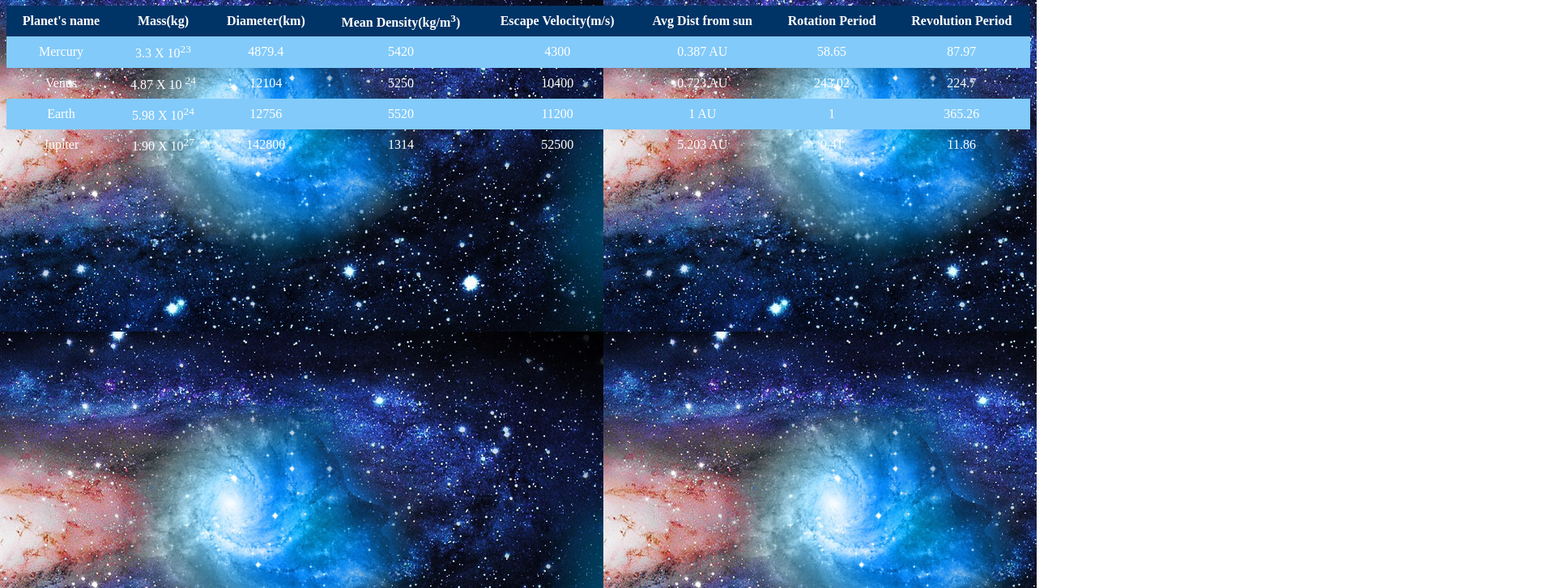
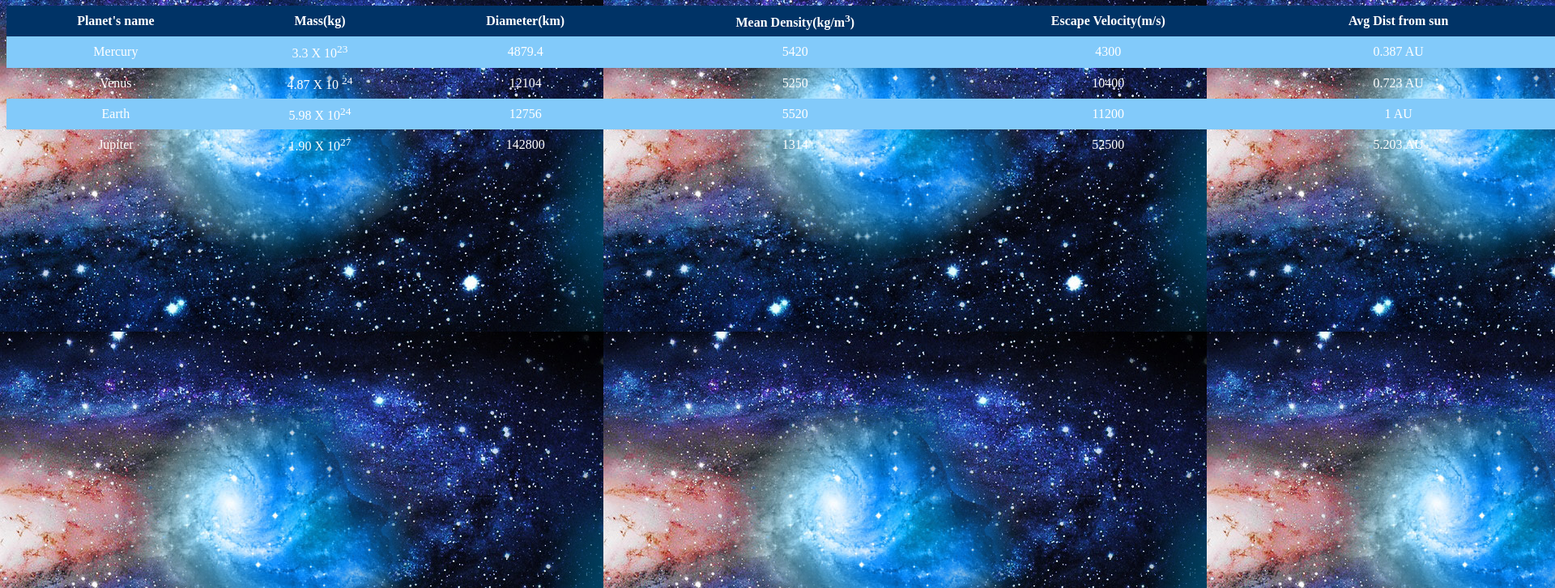
Before and after one commit to anokeinab/ITMD-361-lab5, a plain HTML site: page index.html in a window 1280 px wide. Shown: the part 73-800 px from the top of the page at 81% size, 1920 px wide, since content can reach past the window. Drawn offline with Linux system fonts and the light colour scheme.

Commit message:
Update style.css
Added comments and changed the table's width.

```diff
--- a/style.css
+++ b/style.css
@@ -3,17 +3,19 @@ body{
 }
 table {
     border-collapse: collapse;
-    width: 100%;
+    width: 200%;
 }
-
+/*styled the text inside the table*/
 th, td {
     text-align: center;
     padding: 8px;
-		color: white;
+    color: white;
 }
-
-tr:nth-child(even){background-color: #82CAFA}
-
+/*change the color of any even row */
+tr:nth-child(even){
+background-color: #82CAFA
+}
+/*change th background color of the first row*/
 th {
     background-color: #003366;
     color: white;
```
